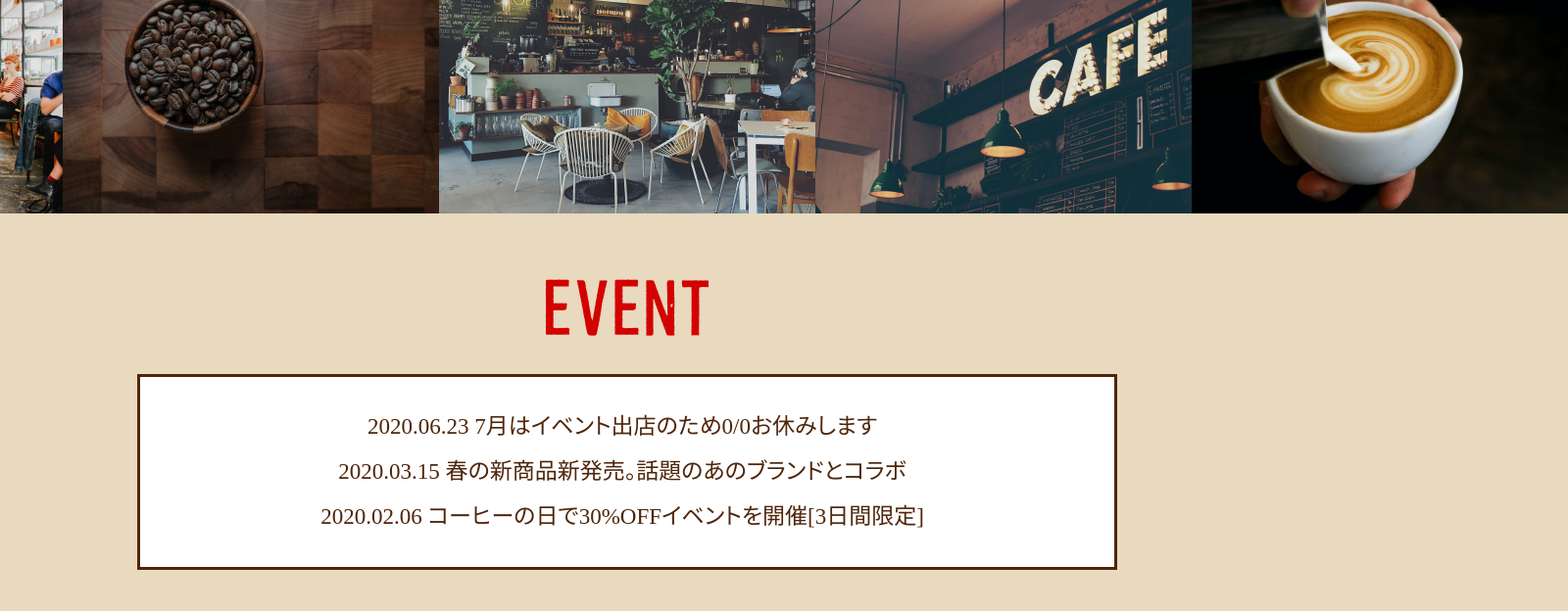
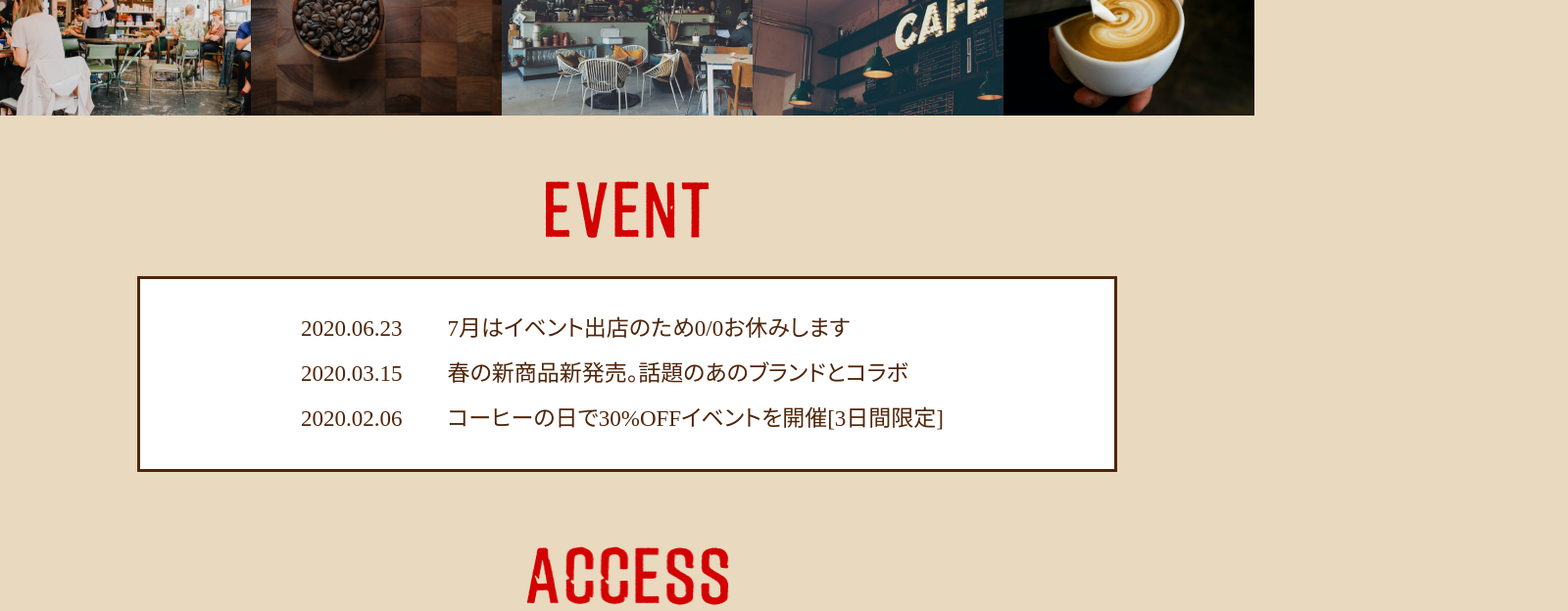
Before and after one commit to Uemura-821/dezasuta, a plain HTML site: page 課題4_上村/index.html in a window 1280 px wide. Shown: the part 2283-2907 px from the top of the page at 98% size, 1600 px wide, since content can reach past the window. Drawn offline with Linux system fonts and the light colour scheme; grey boxes are pictures that could not be loaded.

Commit message:
課題4修正3回目

```diff
--- a/課題4_上村/css/style.css
+++ b/課題4_上村/css/style.css
@@ -191,6 +191,10 @@ h3 {
     justify-content: center;
 }
 
+.gallery img {
+    width: 20%;
+}
+
 .event-logo {
     width: 174px;
     margin: 0 auto;
@@ -198,10 +202,6 @@ h3 {
 }
 
 .osirase {
-    display: flex;
-    justify-content: center;
-    align-items: center;
-    flex-direction: column;
     height: 200px;
     max-width: 1000px;
     padding-right: 10px;
@@ -209,12 +209,31 @@ h3 {
     border: 3.7px solid #4F260B;
     margin: 0 auto;
     box-sizing: border-box;
+    display: flex;
+    justify-content: center;
+    align-items: center;
+}
+
+/* display flexを使うと、子要素が複数個ある場合、
+横並びが発生する。
+しかし、今回の場合は子要素が１つしかないため、
+横に並ぶ相手がいないため、並びの効果は
+発生せずその1つの子を中央に配置するだけの状態になる */
+
+.osirase2 {
+    display: flex;
+    flex-direction: column;
+}
+
+.p {
+    display: flex;
+    gap: 46px;
 }
 
 .osirase p {
     font-size: 23px;
     line-height: 2;
-    text-align: left;
+
 }
 
 
--- a/課題4_上村/index.html
+++ b/課題4_上村/index.html
@@ -130,10 +130,21 @@
             </div>
 
             <div class="osirase">
-                <p>2020.06.23 7月はイベント出店のため0/0お休みします</p>
-                <P>2020.03.15 春の新商品新発売。話題のあのブランドとコラボ</P>
-                <p>2020.02.06 コーヒーの日で30%OFFイベントを開催[3日間限定]</p>
-
+                <div class="osirase2">
+                    <div class="p">
+                        <p>2020.06.23</p>
+                        <p>7月はイベント出店のため0/0お休みします</p>
+                    </div>
+                    <div class="p">
+                        <P>2020.03.15
+                        <p>
+                            春の新商品新発売。話題のあのブランドとコラボ</P>
+                    </div>
+                    <div class="p">
+                        <p>2020.02.06
+                        <p>コーヒーの日で30%OFFイベントを開催[3日間限定]</p>
+                    </div>
+                </div>
             </div>
 
             <section id="ACCESS">
```
